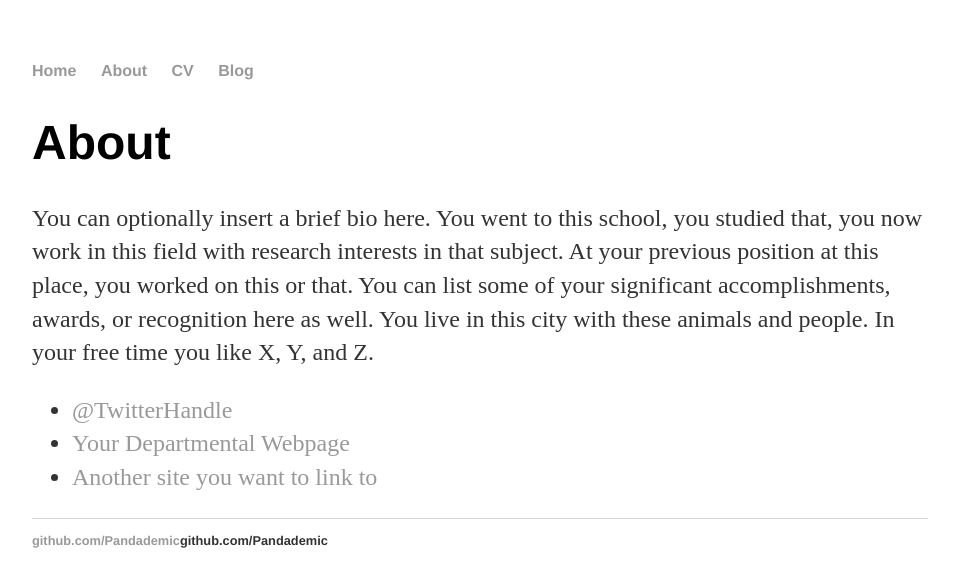
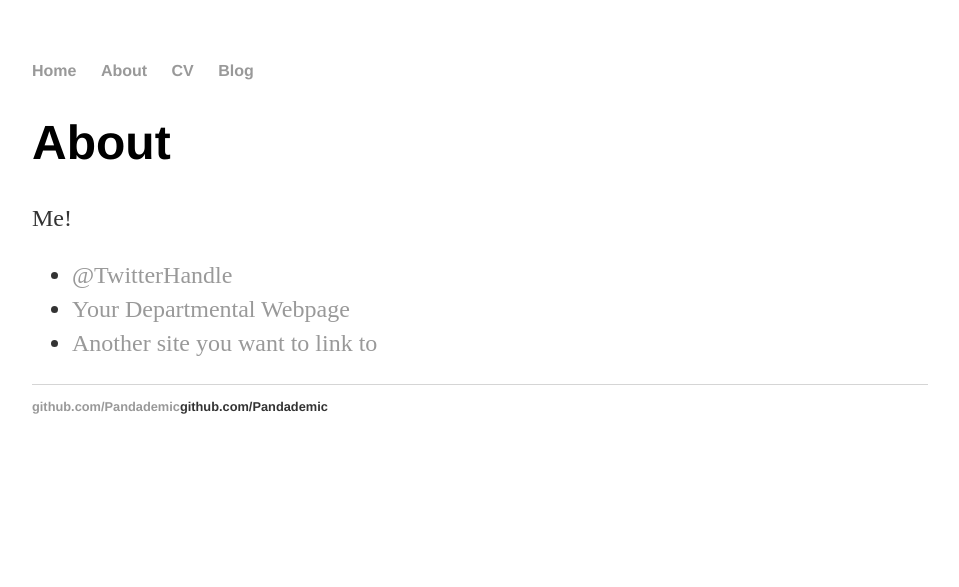
Before and after one commit to Pandademic/Old, a Jekyll site: the page built from about/index.html, in a window 1280 px wide. Shown: the top 587 px of the page, without its empty margins (160-1119 px from the left). Built offline with Jekyll 4.4.1, drawn with Linux system fonts in a browser that asks for light colours.

Commit message:
Update index.html

```diff
--- a/about/index.html
+++ b/about/index.html
@@ -5,7 +5,7 @@
 
 		<div class="about">
 			<h1>About</h1>
-			<p>You can optionally insert a brief bio here. You went to this school, you studied that, you now work in this field with research interests in that subject. At your previous position at this place, you worked on this or that. You can list some of your significant accomplishments, awards, or recognition here as well. You live in this city with these animals and people. In your free time you like X, Y, and Z.</p>
+			<p>Me!</p>
 
 			<ul class="contacts">
 				<li><a href="#">@TwitterHandle</a></li>
```
